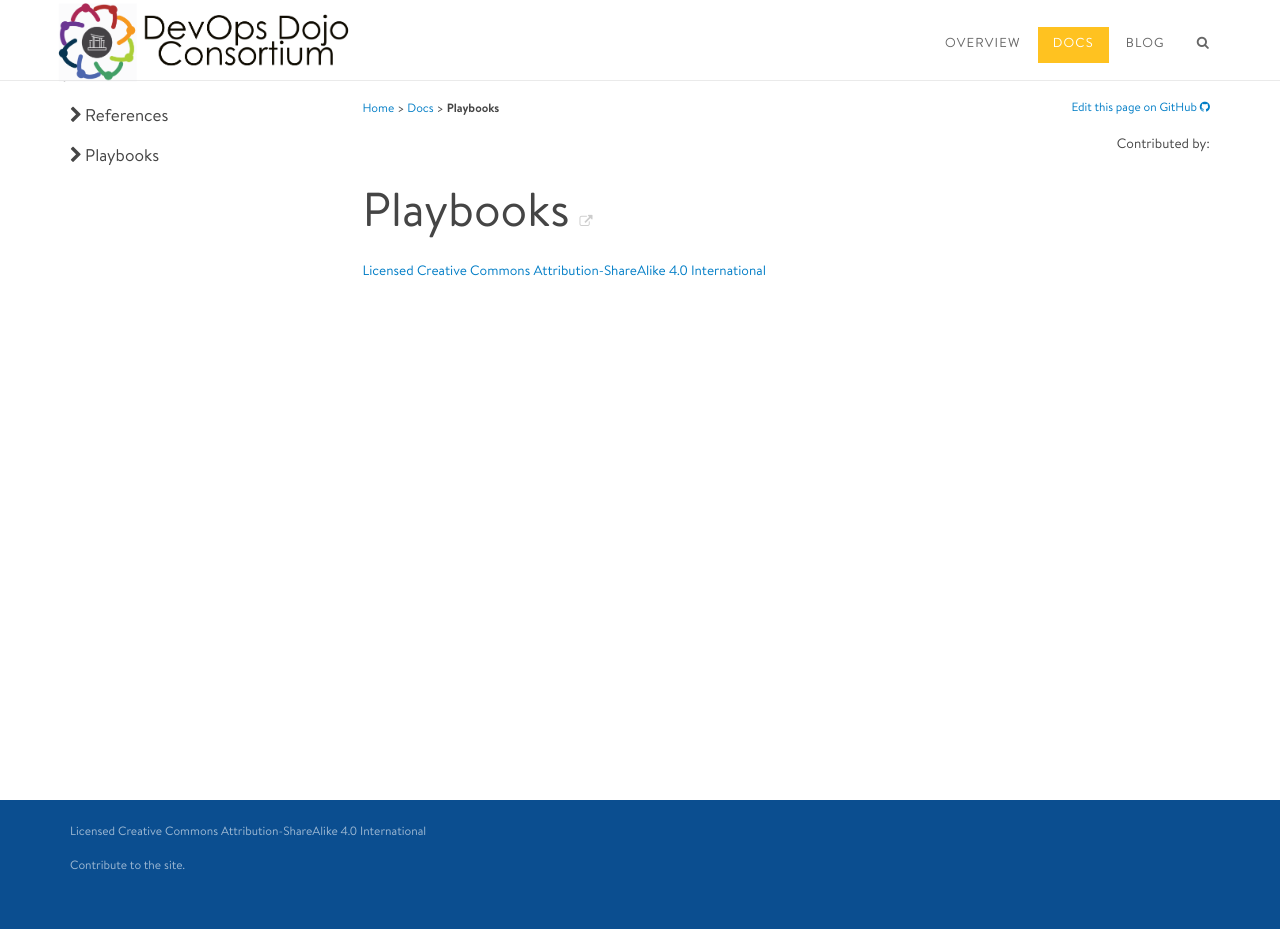
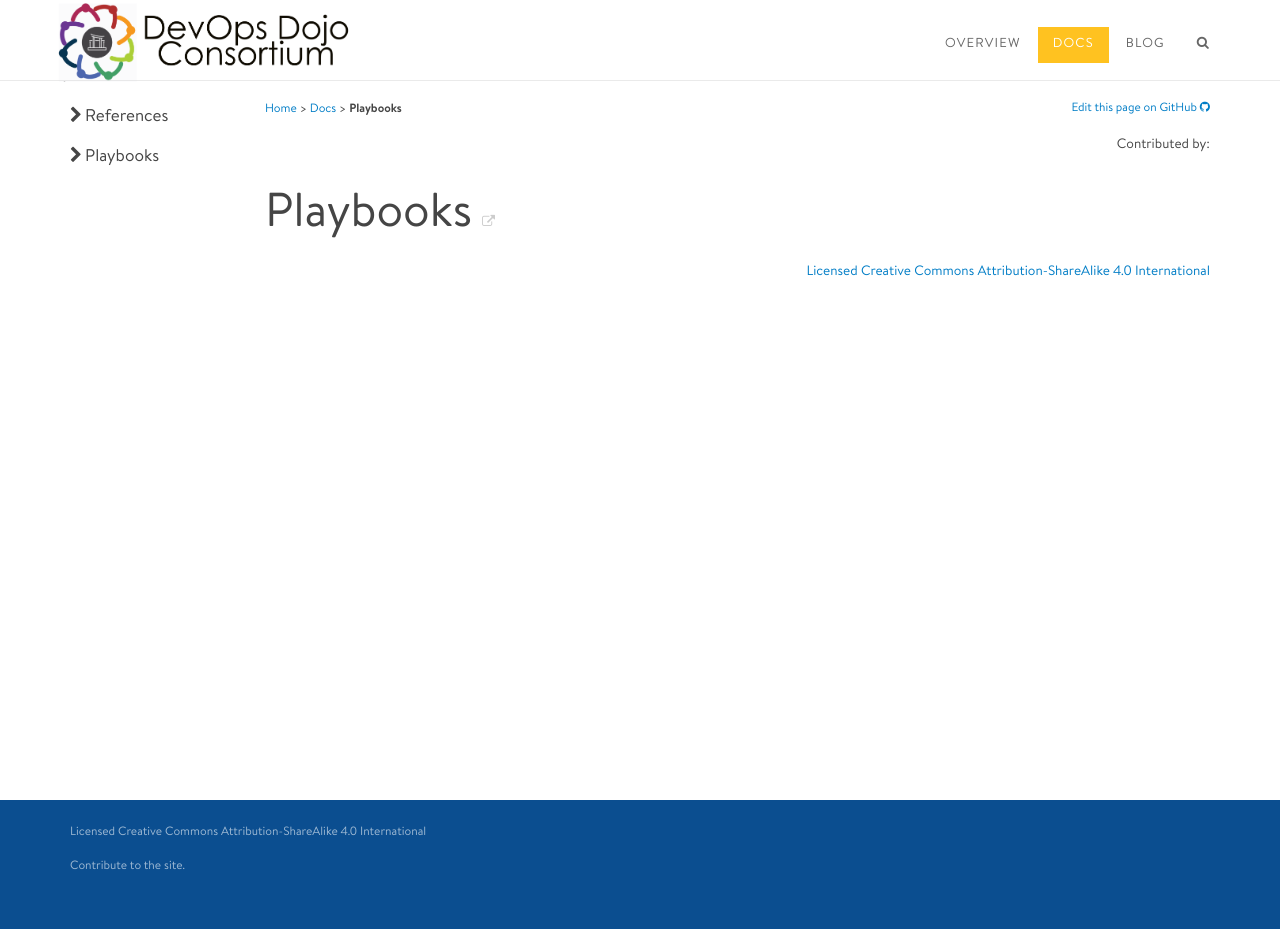
Before and after one commit to devopsdojoconsortium/devopsdojoconsortium.github.io, a Jekyll site: the page built from docs/index.md, in a window 1280 px wide. Built offline with Jekyll 4.4.1, drawn with Linux system fonts in a browser that asks for light colours; comment, search, counter and statistics services are not loaded.

Commit message:
changed layout classes to narrow sidenav and move license on docs to the right

```diff
--- a/_includes/docs-navigation.html
+++ b/_includes/docs-navigation.html
@@ -1,5 +1,5 @@
   <!----- Docs Navigation ----->
-  <div class="col-md-3">
+  <div class="col-md-2">
 
     <div class="docs-navigation">
       {% for item in site.data.docs-navigation.nav %}
--- a/_includes/license.html
+++ b/_includes/license.html
@@ -1,3 +1,3 @@
-<div style="float:left;font-size:.8em;">
+<div style="float:right;font-size:.8em;">
   <a href="https://creativecommons.org/licenses/by-sa/4.0/" align="right">Licensed Creative Commons Attribution-ShareAlike 4.0 International </a>
 </div>
--- a/_layouts/docs.html
+++ b/_layouts/docs.html
@@ -6,7 +6,7 @@ layout: default
   {% include {{page.side-navigation}} %}
 
   <!----- Looper Docs Content ----->
-  <div class="col-md-9 docs-content">
+  <div class="col-md-10 docs-content">
     {% if site.edit-on-github == false %}
 
     {% else %}
```
